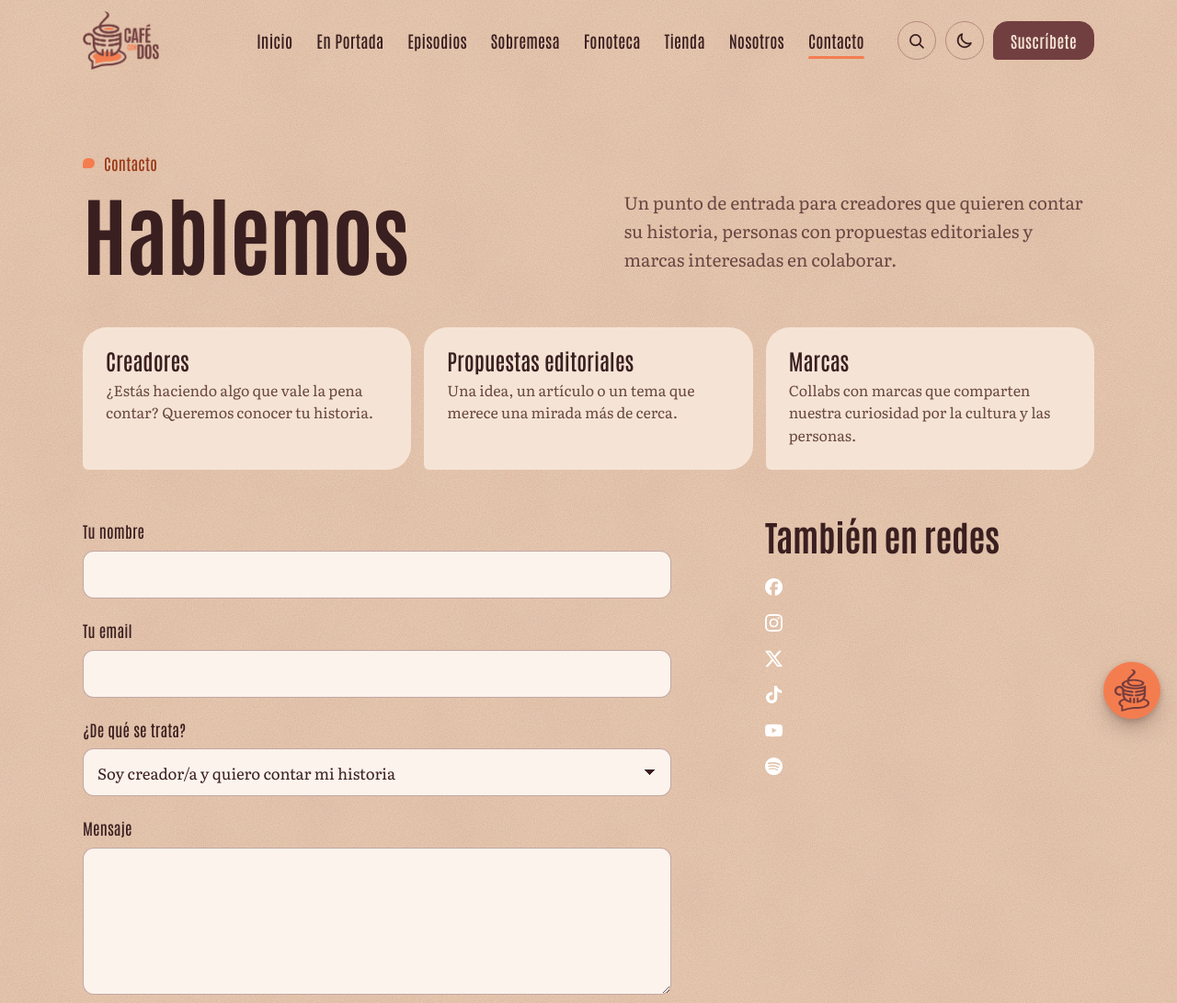
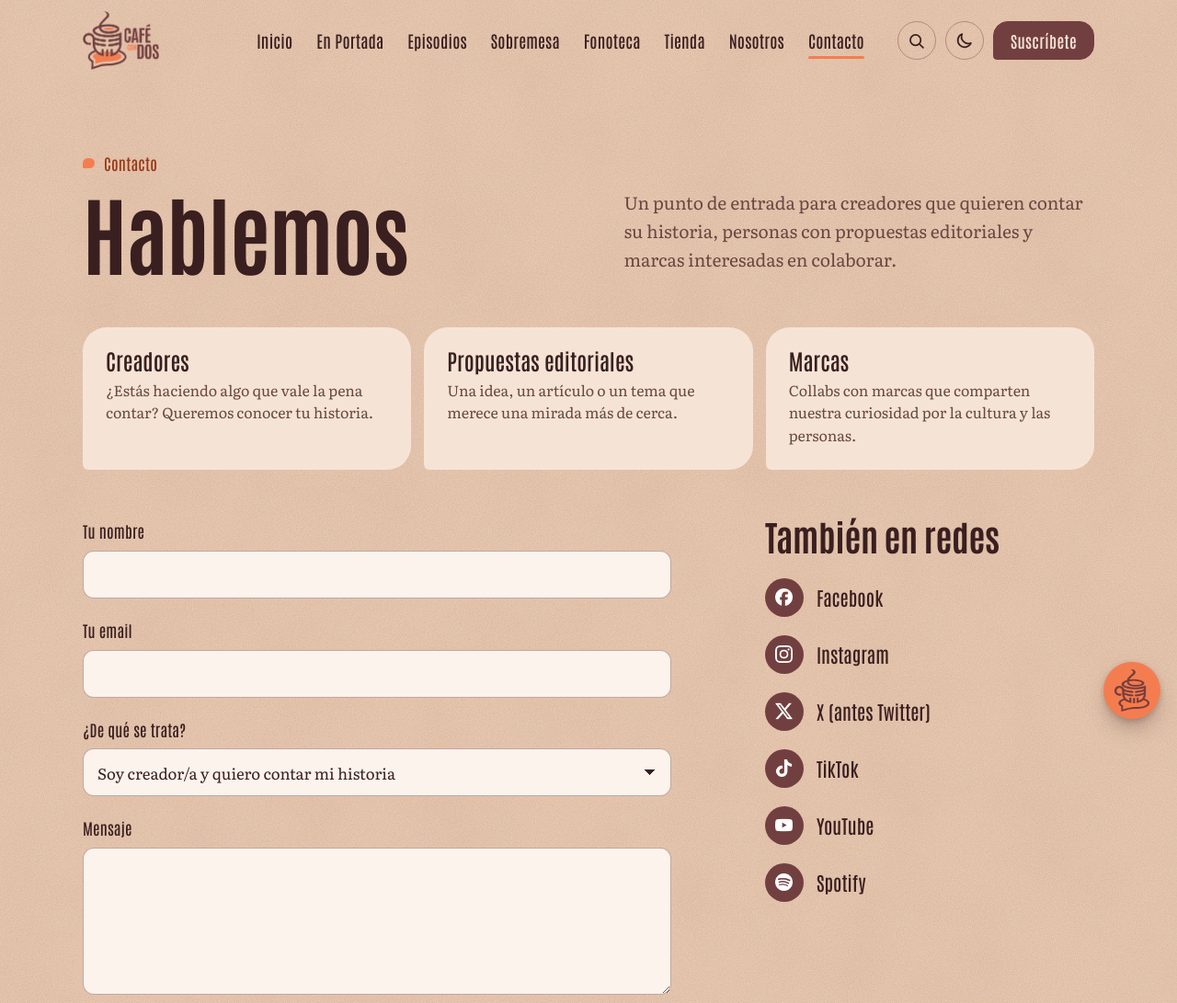
Before and after one commit to officialdetatch/cafe-con-dos, a plain HTML site: page contacto.html in a window 1280 px wide. Shown: the top 1091 px of the page at 92% size. Drawn offline with Linux system fonts and the light colour scheme.

Commit message:
FIXED CONTACTO LINKS

```diff
--- a/contacto.html
+++ b/contacto.html
@@ -105,12 +105,12 @@
           <aside>
             <h2>También en redes</h2>
             <ul class="redes-lista">
-              <li><a href="https://www.facebook.com/cafecondos" target="_blank" rel="noopener" aria-label="Facebook"><img src="images/socials/facebook.webp" alt="" width="22" height="22"></a></li>
-              <li><a href="https://www.instagram.com/cafecondos" target="_blank" rel="noopener" aria-label="Instagram"><img src="images/socials/instagram.webp" alt="" width="22" height="22"></a></li>
-              <li><a href="https://x.com/cafecondos_" target="_blank" rel="noopener" aria-label="X"><img src="images/socials/x.webp" alt="" width="22" height="22"></a></li>
-              <li><a href="https://www.tiktok.com/@cafecondos" target="_blank" rel="noopener" aria-label="TikTok"><img src="images/socials/tiktok.webp" alt="" width="22" height="22"></a></li>
-              <li><a href="https://www.youtube.com/@Caf%C3%A9ConDos" target="_blank" rel="noopener" aria-label="YouTube"><img src="images/socials/youtube.webp" alt="" width="22" height="22"></a></li>
-              <li><a href="https://open.spotify.com/show/6z0g9lFACFnK2sxIhj7EOn" target="_blank" rel="noopener" aria-label="Spotify"><img src="images/socials/spotify.webp" alt="" width="22" height="22"></a></li>
+              <li><a href="https://www.facebook.com/cafecondos" target="_blank" rel="noopener"><span class="ico"><img src="images/socials/facebook.webp" alt=""></span>Facebook</a></li>
+              <li><a href="https://www.instagram.com/cafecondos" target="_blank" rel="noopener"><span class="ico"><img src="images/socials/instagram.webp" alt=""></span>Instagram</a></li>
+              <li><a href="https://x.com/cafecondos_" target="_blank" rel="noopener"><span class="ico"><img src="images/socials/x.webp" alt=""></span>X (antes Twitter)</a></li>
+              <li><a href="https://www.tiktok.com/@cafecondos" target="_blank" rel="noopener"><span class="ico"><img src="images/socials/tiktok.webp" alt=""></span>TikTok</a></li>
+              <li><a href="https://www.youtube.com/@Caf%C3%A9ConDos" target="_blank" rel="noopener"><span class="ico"><img src="images/socials/youtube.webp" alt=""></span>YouTube</a></li>
+              <li><a href="https://open.spotify.com/show/6z0g9lFACFnK2sxIhj7EOn" target="_blank" rel="noopener"><span class="ico"><img src="images/socials/spotify.webp" alt=""></span>Spotify</a></li>
             </ul>
           </aside>
         </div>
```
